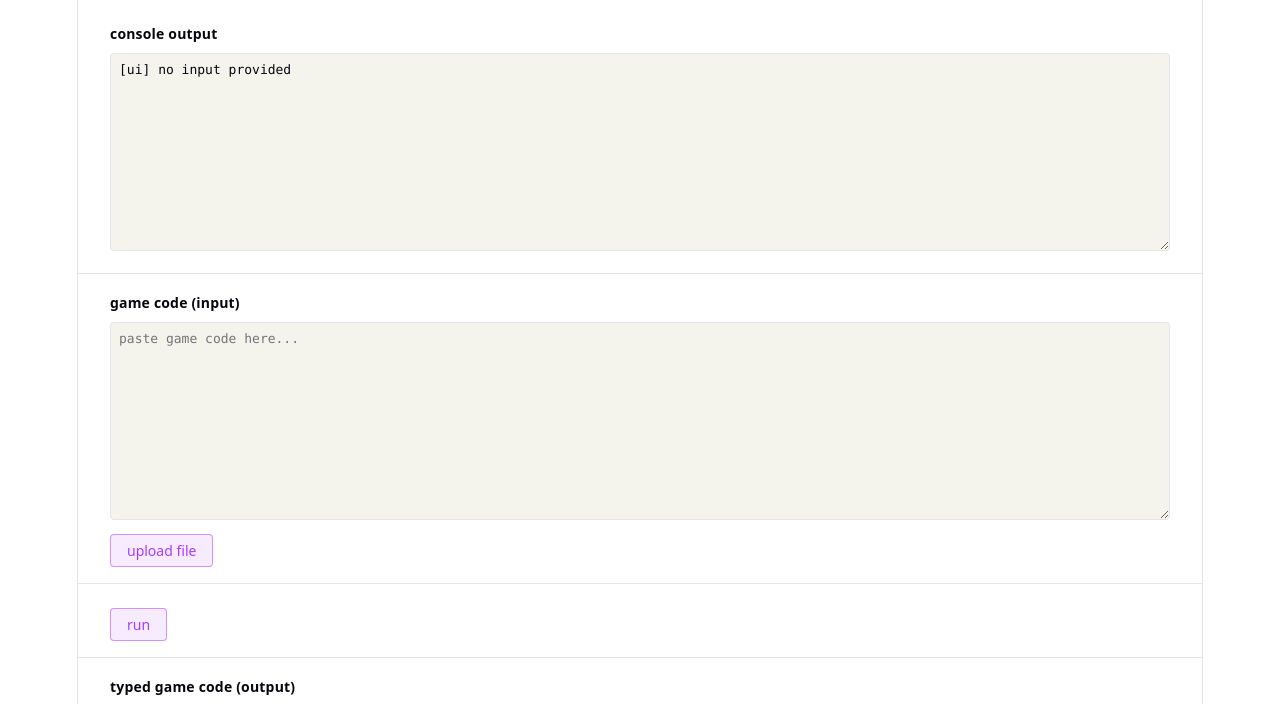
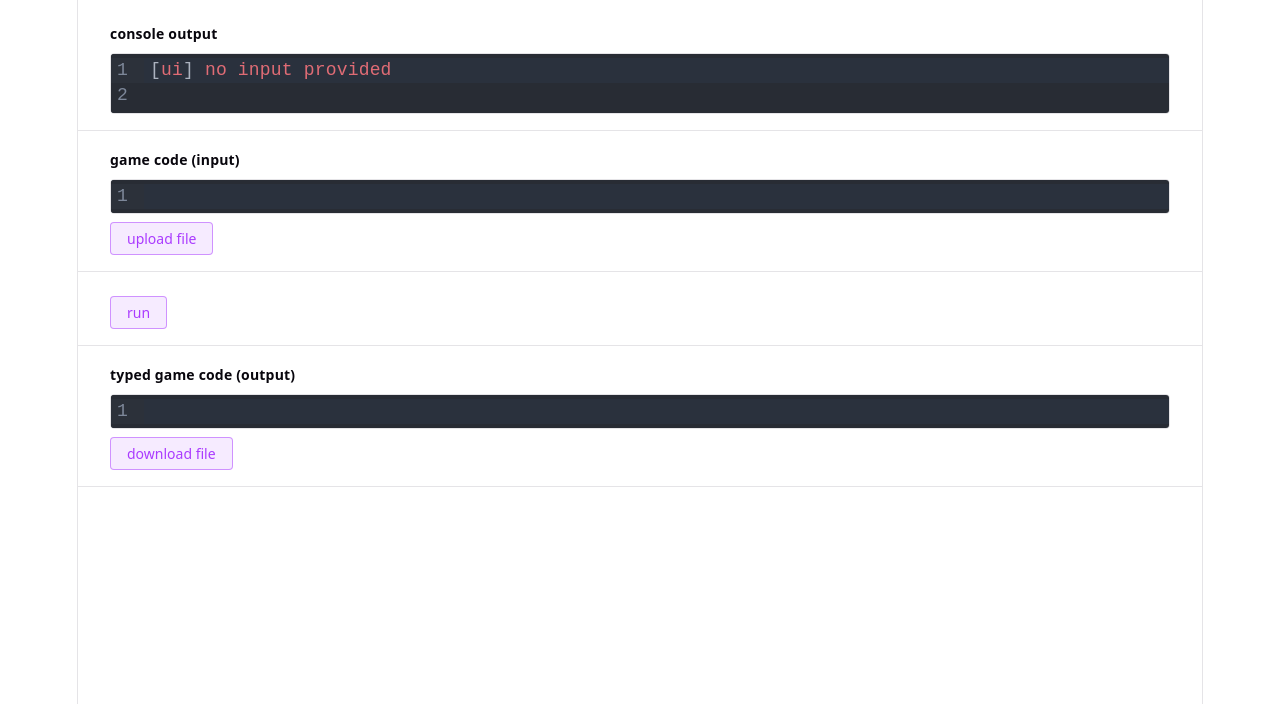
Before and after one commit to krypciak/crosscode-typedef-inserter, a website built with Vite: page web/index.html in a window 1280 px wide. Both pictures are taken after a click on the button "run". Shown: the part 85-789 px from the top of the page. Built offline with nearby package versions, Linux system fonts and the light colour scheme; what @zenfs/core, web-nwjs-spoofer would draw is missing.

Commit message:
Use codemirror syntax highlighting

```diff
--- a/web/index.html
+++ b/web/index.html
@@ -12,12 +12,12 @@
 
             <section>
                 <label>console output</label>
-                <textarea id="console-output" readonly rows="12"></textarea>
+                <div id="console-output" class="editor-mount"></div>
             </section>
 
             <section>
                 <label>game code (input)</label>
-                <textarea id="input-code" rows="12" placeholder="paste game code here..."></textarea>
+                <div id="input-code" class="editor-mount"></div>
                 <div class="row">
                     <button id="upload-btn">upload file</button>
                     <input type="file" id="file-input" hidden />
@@ -32,7 +32,7 @@
 
             <section>
                 <label>typed game code (output)</label>
-                <textarea id="output-code" readonly rows="12"></textarea>
+                <div id="output-code" class="editor-mount"></div>
                 <div class="row">
                     <button id="download-btn">download file</button>
                 </div>
--- a/web/package.json
+++ b/web/package.json
@@ -18,8 +18,12 @@
         "web-nwjs-spoofer": "krypciak/web-nwjs-spoofer"
     },
     "dependencies": {
+        "@codemirror/lang-javascript": "^6.2.5",
+        "@codemirror/state": "^6.7.1",
+        "@codemirror/theme-one-dark": "^6.1.3",
         "@jspm/core": "^2.1.0",
         "@zenfs/core": "^2.5.7",
-        "@zenfs/dom": "^1.2.9"
+        "@zenfs/dom": "^1.2.9",
+        "codemirror": "^6.0.2"
     }
 }
--- a/web/src/style.css
+++ b/web/src/style.css
@@ -287,17 +287,10 @@ section label {
   font-size: 14px;
 }
 
-section textarea {
-  width: 100%;
-  box-sizing: border-box;
-  font-family: var(--mono);
-  font-size: 13px;
-  padding: 8px;
+section .editor-mount {
   border: 1px solid var(--border);
   border-radius: 4px;
-  background: var(--code-bg);
-  color: var(--text-h);
-  resize: vertical;
+  overflow: hidden;
 }
 
 section .row {
--- a/web/src/ui.ts
+++ b/web/src/ui.ts
@@ -1,17 +1,47 @@
+import { EditorView, basicSetup } from 'codemirror'
+import { EditorState } from '@codemirror/state'
+import { javascript } from '@codemirror/lang-javascript'
+import { oneDark } from '@codemirror/theme-one-dark'
 import { run } from './main'
 
-const consoleEl = document.querySelector<HTMLTextAreaElement>('#console-output')!
-const inputCodeEl = document.querySelector<HTMLTextAreaElement>('#input-code')!
-const outputCodeEl = document.querySelector<HTMLTextAreaElement>('#output-code')!
+const consoleMount = document.querySelector<HTMLDivElement>('#console-output')!
+const inputMount = document.querySelector<HTMLDivElement>('#input-code')!
+const outputMount = document.querySelector<HTMLDivElement>('#output-code')!
 const uploadBtn = document.querySelector<HTMLButtonElement>('#upload-btn')!
 const fileInput = document.querySelector<HTMLInputElement>('#file-input')!
 const downloadBtn = document.querySelector<HTMLButtonElement>('#download-btn')!
 export const runBtn = document.querySelector<HTMLButtonElement>('#run-btn')!
 
+function createEditor(parent: HTMLElement, editable: boolean, doc: string = ''): EditorView {
+    return new EditorView({
+        state: EditorState.create({
+            doc,
+            extensions: [
+                basicSetup,
+                javascript(),
+                oneDark,
+                EditorView.editable.of(editable),
+                EditorState.readOnly.of(!editable),
+                EditorView.theme({
+                    '&': { maxHeight: '300px' },
+                    '.cm-scroller': { overflow: 'auto' },
+                }),
+            ],
+        }),
+        parent,
+    })
+}
+
+const consoleEditor = createEditor(consoleMount, false)
+const inputEditor = createEditor(inputMount, true)
+const outputEditor = createEditor(outputMount, false)
+
 export function appendConsole(...args: any[]) {
     const line = args.map(a => (typeof a === 'object' ? JSON.stringify(a, null, 2) : String(a))).join(' ') + '\n'
-    consoleEl.value += line
-    consoleEl.scrollTop = consoleEl.scrollHeight
+    consoleEditor.dispatch({
+        changes: { from: consoleEditor.state.doc.length, insert: line },
+    })
+    consoleEditor.dispatch({ effects: EditorView.scrollIntoView(consoleEditor.state.doc.length) })
 }
 
 const origLog = console.log
@@ -37,18 +67,23 @@ uploadBtn.addEventListener('click', () => fileInput.click())
 fileInput.addEventListener('change', async () => {
     const file = fileInput.files?.[0]
     if (!file) return
-    inputCodeEl.value = await file.text()
+    inputEditor.dispatch({
+        changes: { from: 0, to: inputEditor.state.doc.length, insert: await file.text() },
+    })
     appendConsole(`[ui] loaded ${file.name} (${file.size} bytes)`)
 })
+
 export function getCodeInputString() {
-    return inputCodeEl.value.trim()
+    return inputEditor.state.doc.toString().trim()
 }
 export function writeToOuptutTextField(text: string) {
-    outputCodeEl.value = text
+    outputEditor.dispatch({
+        changes: { from: 0, to: outputEditor.state.doc.length, insert: text },
+    })
 }
 
 downloadBtn.addEventListener('click', () => {
-    const text = outputCodeEl.value
+    const text = outputEditor.state.doc.toString()
     if (!text) {
         appendConsole('[ui] nothing to download')
         return
```
Also changed, not shown: pnpm-lock.yaml, 1 other file.
